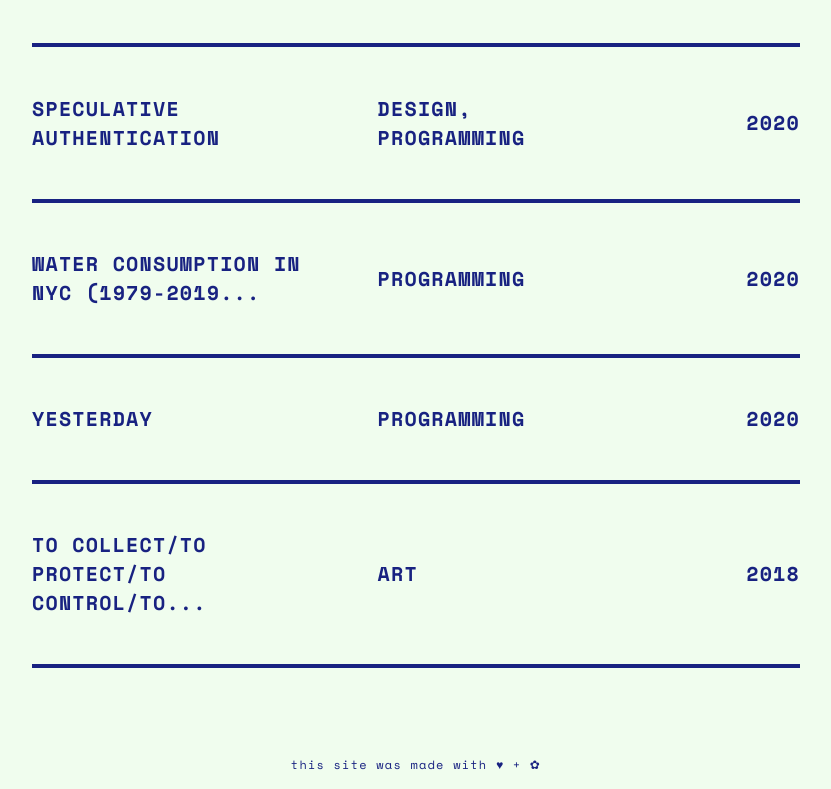
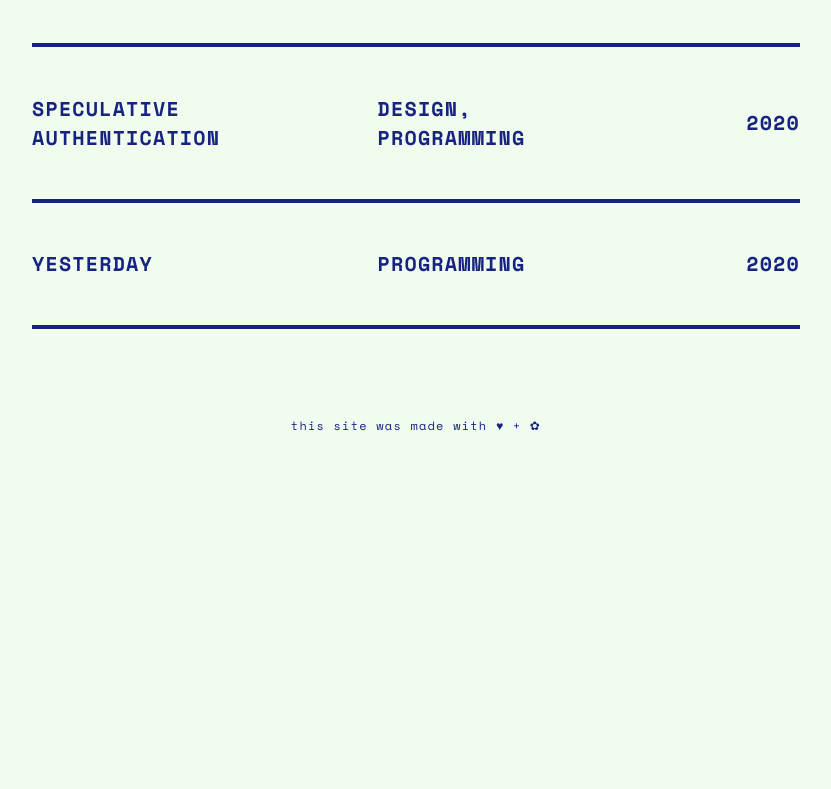
Before and after one commit to anniebart/portfolio-site, a website: page site/projects.html in a window 1280 px wide. Shown: the part 1064-1853 px from the top of the page, without its empty margins (224-1055 px from the left). After the commit the page ends 1514 px from the top, so only its background shows below. Drawn offline with nearby package versions, Linux system fonts and the light colour scheme.

Commit message:
updated project page

```diff
--- a/site/projects.html
+++ b/site/projects.html
@@ -28,7 +28,7 @@
             <div>
             <h2>projects</h2>
             <ul>
-                <a href="google.html"><li class="postSquare"> <h6>Google</h6><h6>design</h6><h6>2022 </h6></li></a><a href="bernieinchair.html"><li class="postSquare"> <h6>Bernie in Chair</h6><h6>programming, art</h6><h6>2021 </h6></li></a><a href="our-climate-voices.html"><li class="postSquare"> <h6>our climate voices</h6><h6>design</h6><h6>2021 </h6></li></a><a href="planted.html"><li class="postSquare"> <h6>Planted</h6><h6>programming, design</h6><h6>2021 </h6></li></a><a href="mother-earth-podcast.html"><li class="postSquare"> <h6>Mother Earth Podcast</h6><h6>design</h6><h6>2020 </h6></li></a><a href="prompt-generator.html"><li class="postSquare"> <h6>prompt generator</h6><h6>design, programming</h6><h6>2020 </h6></li></a><a href="remote-resilience.html"><li class="postSquare"> <h6>remote resilience</h6><h6>design</h6><h6>2020 </h6></li></a><a href="speculativeauthentication.html"><li class="postSquare"> <h6>speculative authentication</h6><h6>design, programming</h6><h6>2020 </h6></li></a><a href="waterConsumptionInNYC.html"><li class="postSquare"> <h6>water consumption in nyc (1979-2019...</h6><h6>programming</h6><h6>2020 </h6></li></a><a href="yesterday.html"><li class="postSquare"> <h6>yesterday</h6><h6>programming</h6><h6>2020 </h6></li></a><a href="to-collect-to-protect.html"><li class="postSquare"> <h6>to collect/to protect/to control/to...</h6><h6>art</h6><h6>2018 </h6></li></a>
+                <a href="google.html"><li class="postSquare"> <h6>Google</h6><h6>design</h6><h6>2022 </h6></li></a><a href="bernieinchair.html"><li class="postSquare"> <h6>Bernie in Chair</h6><h6>programming, art</h6><h6>2021 </h6></li></a><a href="our-climate-voices.html"><li class="postSquare"> <h6>our climate voices</h6><h6>design</h6><h6>2021 </h6></li></a><a href="planted.html"><li class="postSquare"> <h6>Planted</h6><h6>programming, design</h6><h6>2021 </h6></li></a><a href="mother-earth-podcast.html"><li class="postSquare"> <h6>Mother Earth Podcast</h6><h6>design</h6><h6>2020 </h6></li></a><a href="prompt-generator.html"><li class="postSquare"> <h6>prompt generator</h6><h6>design, programming</h6><h6>2020 </h6></li></a><a href="remote-resilience.html"><li class="postSquare"> <h6>remote resilience</h6><h6>design</h6><h6>2020 </h6></li></a><a href="speculativeauthentication.html"><li class="postSquare"> <h6>speculative authentication</h6><h6>design, programming</h6><h6>2020 </h6></li></a><a href="yesterday.html"><li class="postSquare"> <h6>yesterday</h6><h6>programming</h6><h6>2020 </h6></li></a>
             </ul>
 
              </div>
```
